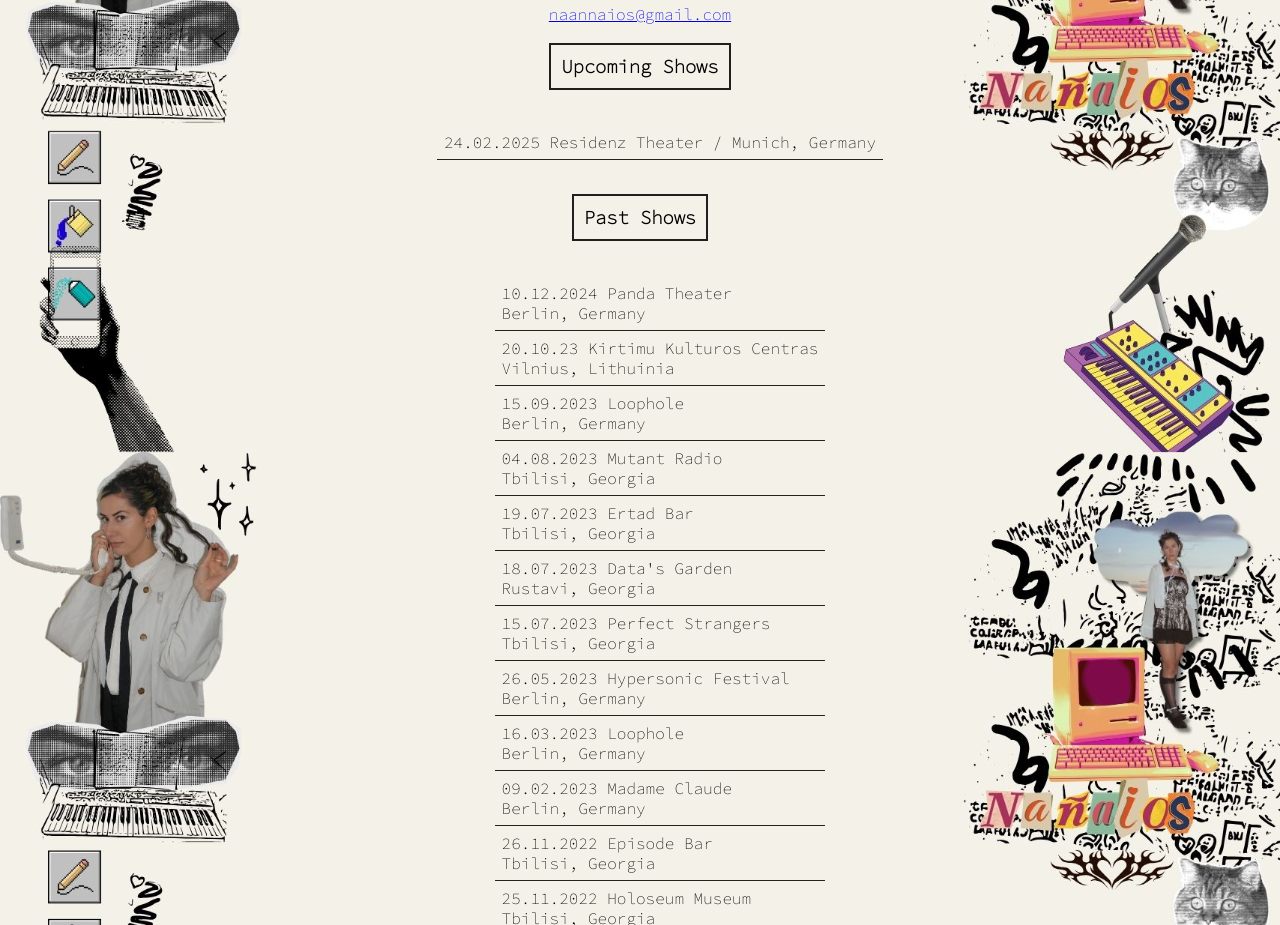
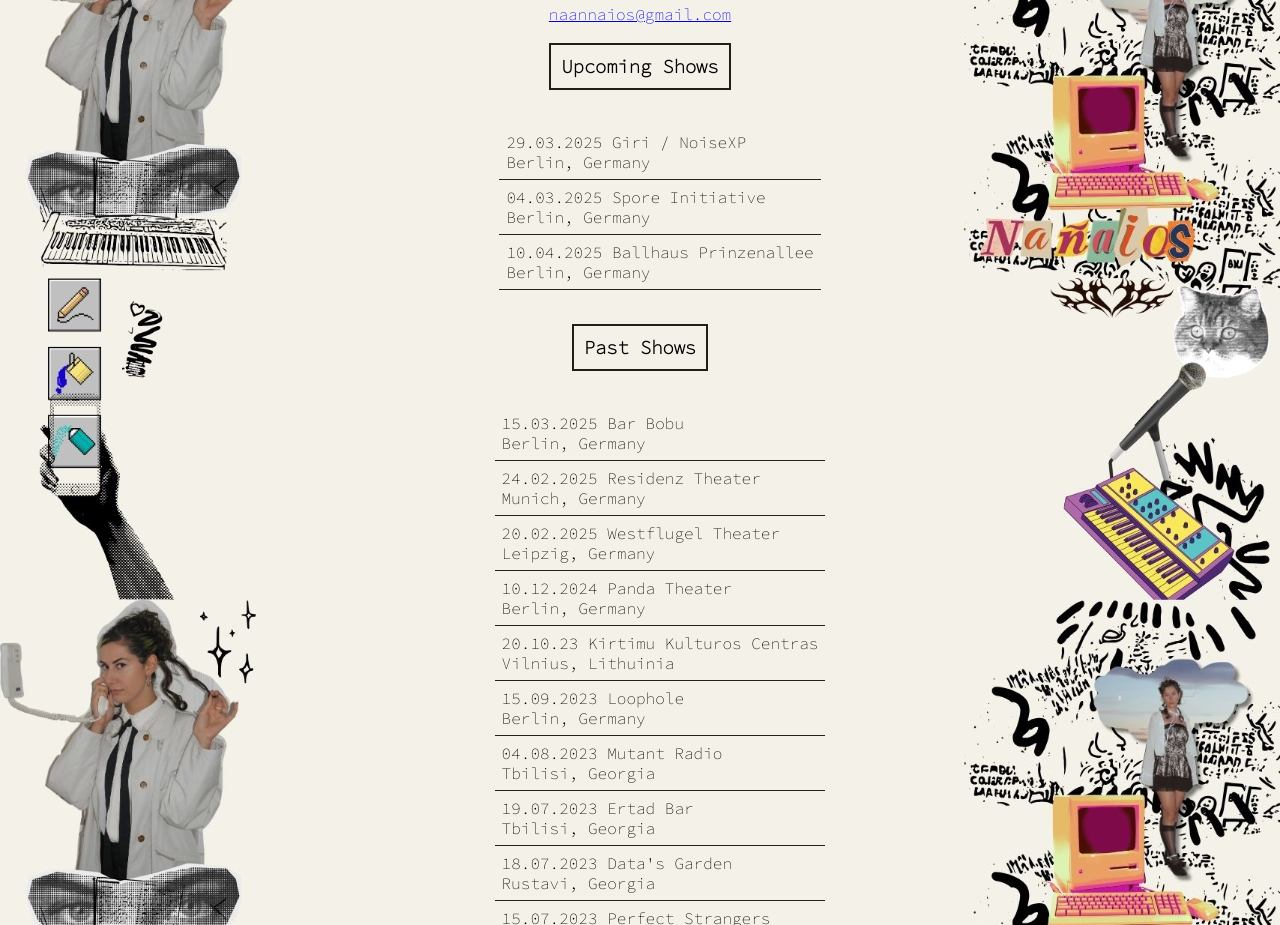
Before and after one commit to nanaioss/nanaioss.github.io, a website: page index.html in a window 1280 px wide. Shown: the part 2540-3465 px from the top of the page. Drawn offline with Linux system fonts and the light colour scheme.

Commit message:
tour updates

```diff
--- a/index.html
+++ b/index.html
@@ -47,7 +47,7 @@
 
                 Her latest single, "Unknown," fuses hyper-pop and experimental dark pop, creating ethereal soundscapes.<br>
 
-                Her upcoming single will be released in early spring.
+                Her upcoming single will be released later this year.
 
 
             </p>
@@ -114,12 +114,19 @@
 
         <ul class="upcoming">
 
-            <li>24.02.2025 Residenz Theater / Munich, Germany</li>
+            <li>29.03.2025 Giri / NoiseXP <br> Berlin, Germany</li>
+            <li>04.03.2025 Spore Initiative <br> Berlin, Germany</li>
+            <li>10.04.2025 Ballhaus Prinzenallee <br> Berlin, Germany</li>
+
+
         </ul>
 
         <h3 class="section-name">Past Shows</h3>
 
         <ul class="past-shows">
+            <li>15.03.2025 Bar Bobu <br> Berlin, Germany</li>
+            <li>24.02.2025 Residenz Theater <br> Munich, Germany</li>
+            <li>20.02.2025 Westflugel Theater <br> Leipzig, Germany</li>
             <li>10.12.2024 Panda Theater <br>Berlin, Germany</li>
             <li>20.10.23 Kirtimu Kulturos Centras <br>Vilnius, Lithuinia</li>
             <li>15.09.2023 Loophole <br> Berlin, Germany</li>
```
